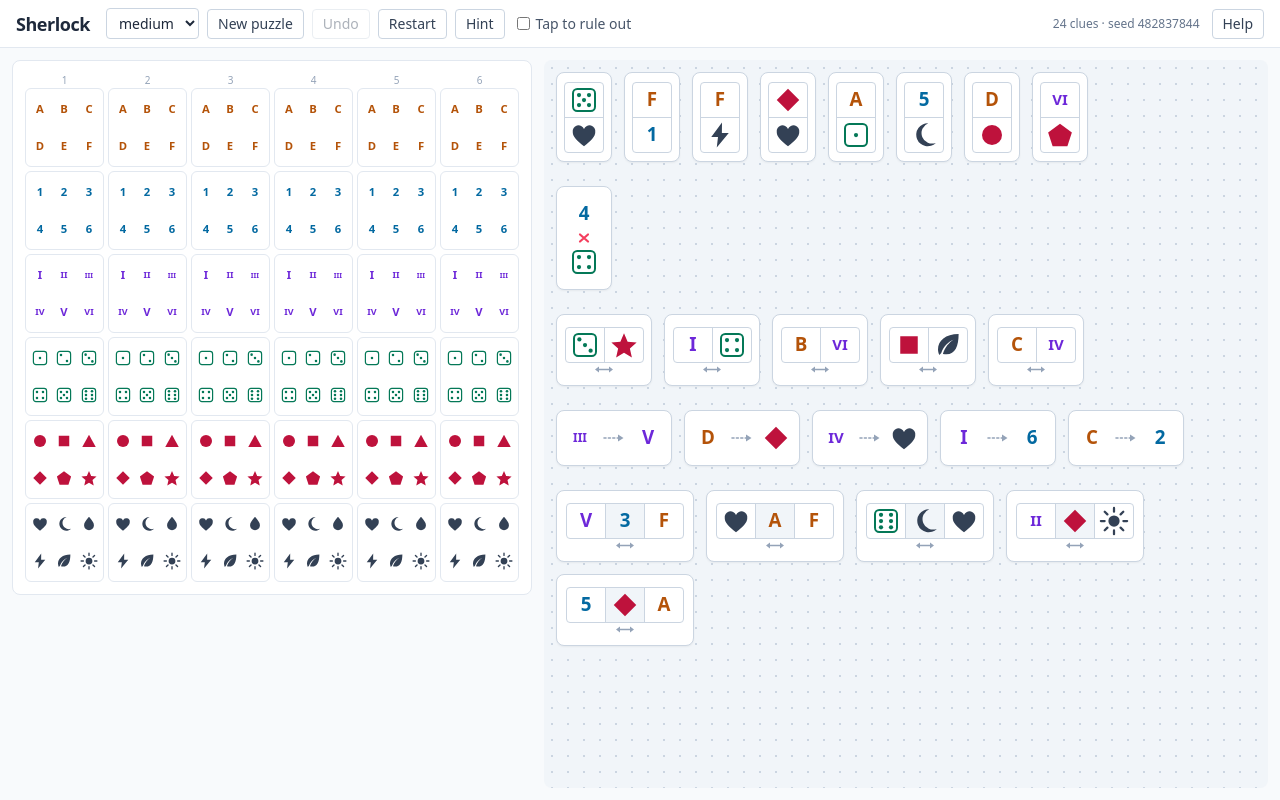
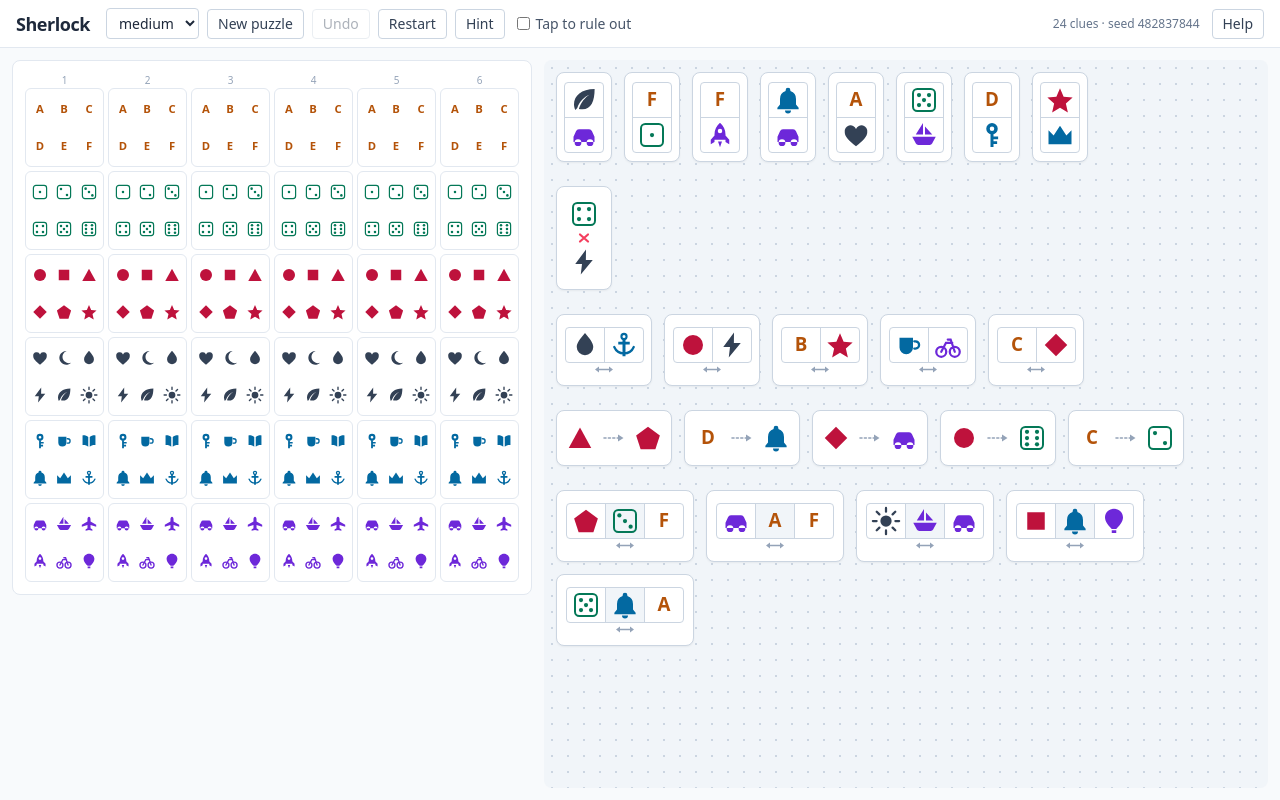
Before and after one commit to kristiandupont/sherlock, a React (Vite) app in the folder app/: page / in a window 1280 px wide. Built offline with nearby package versions, Linux system fonts and the light colour scheme.

Commit message:
Improved images

```diff
--- a/app/src/ui/tileSets.ts
+++ b/app/src/ui/tileSets.ts
@@ -1,12 +1,22 @@
 /**
- * Artwork for the tiles. Each row is one category of six symbols; the row's
- * colour is what makes a clue readable at a glance, so the six hues are kept
- * well apart.
+ * Artwork for the tiles.
+ *
+ * The naming rule matters more than the drawing: a player works a clue out by
+ * saying it to themselves — "A is next to three" — so every tile needs a name
+ * that identifies it on its own. An earlier set had digits, roman numerals and
+ * dice all at once, three rows denoting the same six things, and "three" no
+ * longer picked out a tile. Colour cannot repair that, because nobody thinks in
+ * colour. `tileSets.test.ts` holds the rule: all thirty-six names distinct.
+ *
+ * Within a row the glyph tells tiles apart; across rows the hue does. Keeping
+ * those two channels separate is why a row is drawn in a single colour.
  */
 export type Glyph = {
-  /** Rendered as centred text, for letters and numerals. */
+  /** What a player would call this tile. Unique across every row. */
+  name: string;
+  /** Rendered as centred text, for letters. */
   text?: string;
-  /** Filled path in a 24x24 box. */
+  /** Filled path in a 24x24 box. Holes are wound the opposite way round. */
   fill?: string;
   /** Stroked path in a 24x24 box, drawn over the fill. */
   stroke?: string;
@@ -23,24 +33,90 @@ export type RowMeta = {
   glyphs: Glyph[];
 };
 
-const SHAPES = [
-  "M12 4a8 8 0 1 0 0 16 8 8 0 0 0 0-16Z",
-  "M5 5h14v14H5Z",
-  "M12 3.5 21 20H3Z",
-  "M12 3 21 12 12 21 3 12Z",
-  "M12 3 21.5 9.9 17.9 21H6.1L2.5 9.9Z",
-  "M12 2.6 14.9 9.3 22.1 10 16.7 14.8 18.3 21.9 12 18.2 5.7 21.9 7.3 14.8 1.9 10 9.1 9.3Z",
+const SHAPES: Glyph[] = [
+  { name: "circle", fill: "M12 4a8 8 0 1 0 0 16 8 8 0 0 0 0-16Z" },
+  { name: "square", fill: "M5 5h14v14H5Z" },
+  { name: "triangle", fill: "M12 3.5 21 20H3Z" },
+  { name: "diamond", fill: "M12 3 21 12 12 21 3 12Z" },
+  { name: "pentagon", fill: "M12 3 21.5 9.9 17.9 21H6.1L2.5 9.9Z" },
+  {
+    name: "star",
+    fill: "M12 2.6 14.9 9.3 22.1 10 16.7 14.8 18.3 21.9 12 18.2 5.7 21.9 7.3 14.8 1.9 10 9.1 9.3Z",
+  },
 ];
 
 const SYMBOLS: Glyph[] = [
-  { fill: "M12 21C6.2 16.2 3 13.2 3 9.7A4.7 4.7 0 0 1 12 7.2 4.7 4.7 0 0 1 21 9.7c0 3.5-3.2 6.5-9 11.3Z" },
-  { fill: "M15.4 2.6a9.2 9.2 0 1 0 6.1 15.7A7.3 7.3 0 0 1 15.4 2.6Z" },
-  { fill: "M12 2.4c4.1 5.1 6.6 7.8 6.6 11.2a6.6 6.6 0 0 1-13.2 0C5.4 10.2 7.9 7.5 12 2.4Z" },
-  { fill: "M13.6 2 5 13.6h5.4L9.4 22 19 10.4h-5.5L13.6 2Z" },
-  { fill: "M20.5 3.2C10 3.2 4 8.6 4 15.4c0 1.8.4 3.3 1.1 4.5l1.5-1.5c1.8-5.8 5.9-9.1 9.9-10.9-3.7 2.5-6.9 6.1-8.6 11.6 9.1 2 12.6-5 12.6-15.9Z" },
   {
+    name: "heart",
+    fill: "M12 21C6.2 16.2 3 13.2 3 9.7A4.7 4.7 0 0 1 12 7.2 4.7 4.7 0 0 1 21 9.7c0 3.5-3.2 6.5-9 11.3Z",
+  },
+  { name: "moon", fill: "M15.4 2.6a9.2 9.2 0 1 0 6.1 15.7A7.3 7.3 0 0 1 15.4 2.6Z" },
+  { name: "drop", fill: "M12 2.4c4.1 5.1 6.6 7.8 6.6 11.2a6.6 6.6 0 0 1-13.2 0C5.4 10.2 7.9 7.5 12 2.4Z" },
+  { name: "bolt", fill: "M13.6 2 5 13.6h5.4L9.4 22 19 10.4h-5.5L13.6 2Z" },
+  {
+    name: "leaf",
+    fill: "M20.5 3.2C10 3.2 4 8.6 4 15.4c0 1.8.4 3.3 1.1 4.5l1.5-1.5c1.8-5.8 5.9-9.1 9.9-10.9-3.7 2.5-6.9 6.1-8.6 11.6 9.1 2 12.6-5 12.6-15.9Z",
+  },
+  {
+    name: "sun",
     fill: "M12 7.5a4.5 4.5 0 1 0 0 9 4.5 4.5 0 0 0 0-9Z",
-    stroke: "M12 1.5v3M12 19.5v3M1.5 12h3M19.5 12h3M4.6 4.6l2.1 2.1M17.3 17.3l2.1 2.1M4.6 19.4l2.1-2.1M17.3 6.7l2.1-2.1",
+    stroke:
+      "M12 1.5v3M12 19.5v3M1.5 12h3M19.5 12h3M4.6 4.6l2.1 2.1M17.3 17.3l2.1 2.1M4.6 19.4l2.1-2.1M17.3 6.7l2.1-2.1",
+  },
+];
+
+const THINGS: Glyph[] = [
+  {
+    name: "key",
+    // Bow drawn clockwise, its hole anticlockwise, so the two cancel.
+    fill: "M12 2.4a4.6 4.6 0 1 1 0 9.2 4.6 4.6 0 0 1 0-9.2Z M12 5.2a1.8 1.8 0 1 0 0 3.6 1.8 1.8 0 1 0 0-3.6Z M10.8 10.4h2.4v11.2h-2.4Z M13.2 13.2h3.7v2.2h-3.7Z M13.2 17h2.9v2.2h-2.9Z",
+  },
+  {
+    name: "cup",
+    fill: "M4.4 6.2h10.8V14a5.4 5.4 0 0 1-10.8 0V6.2Z",
+    stroke: "M16.2 9h1a2.9 2.9 0 0 1 0 5.8h-1",
+  },
+  {
+    name: "book",
+    fill: "M11 6.6C9.2 5 6.6 4.3 3.4 4.5v12.9c3.2-.2 5.8.5 7.6 2.1V6.6Z M13 6.6c1.8-1.6 4.4-2.3 7.6-2.1v12.9c-3.2-.2-5.8.5-7.6 2.1V6.6Z",
+  },
+  {
+    name: "bell",
+    fill: "M12 2.2a1.9 1.9 0 0 0-1.9 1.9v.7A6.6 6.6 0 0 0 5.6 11.2v4.4l-2.1 2.6v1.1h17v-1.1l-2.1-2.6v-4.4a6.6 6.6 0 0 0-4.5-6.4v-.7A1.9 1.9 0 0 0 12 2.2Z M9.6 20.4a2.4 2.4 0 0 0 4.8 0H9.6Z",
+  },
+  { name: "crown", fill: "M2.8 8.2 6.9 12.4 12 4.6l5.1 7.8 4.1-4.2v11.2H2.8V8.2Z" },
+  {
+    name: "anchor",
+    fill: "M12 2.2a2.9 2.9 0 1 1 0 5.8 2.9 2.9 0 0 1 0-5.8Z M12 3.9a1.2 1.2 0 1 0 0 2.4 1.2 1.2 0 1 0 0-2.4Z M10.8 7.4h2.4V21h-2.4Z M7.4 9.4h9.2v2.2H7.4Z",
+    stroke: "M4.2 13.6a8.5 8.5 0 0 0 15.6 0",
+  },
+];
+
+const TRAVEL: Glyph[] = [
+  {
+    name: "car",
+    fill: "M3.6 13.4 5.6 8.9A2.6 2.6 0 0 1 8 7.4h8a2.6 2.6 0 0 1 2.4 1.5l2 4.5v4.2H3.6v-4.2Z M7.2 15.4a2.7 2.7 0 1 0 0 5.4 2.7 2.7 0 0 0 0-5.4Z M16.8 15.4a2.7 2.7 0 1 0 0 5.4 2.7 2.7 0 0 0 0-5.4Z",
+  },
+  {
+    name: "ship",
+    fill: "M11.2 2.4v9.2H5.4L11.2 2.4Z M12.8 5.2 18.6 11.6h-5.8V5.2Z M2.6 13.4h18.8l-2.9 5.4a2.2 2.2 0 0 1-1.9 1.1H7.4a2.2 2.2 0 0 1-1.9-1.1L2.6 13.4Z",
+  },
+  {
+    name: "plane",
+    fill: "M12 2.2c1.15 0 2.05 1.55 2.05 3.5v3.1l7.55 4.35v2.4l-7.55-2.2v4.2l2.5 1.7v1.8L12 19.9l-4.55 1.15v-1.8l2.5-1.7v-4.2L2.4 15.55v-2.4l7.55-4.35V5.7c0-1.95.9-3.5 2.05-3.5Z",
+  },
+  {
+    name: "rocket",
+    fill: "M12 2.2c2.8 2.3 4.4 5.7 4.4 9.4v4.2H7.6v-4.2c0-3.7 1.6-7.1 4.4-9.4Z M12 6.9a1.8 1.8 0 1 0 0 3.6 1.8 1.8 0 1 0 0-3.6Z M7.6 12.4 4.6 15.8v3.6l3-1.9v-5.1Z M16.4 12.4l3 3.4v3.6l-3-1.9v-5.1Z M10.4 17.2h3.2L12 21.8Z",
+  },
+  {
+    name: "bike",
+    stroke:
+      "M6.6 13.4a4 4 0 1 1 0 8 4 4 0 0 1 0-8Zm10.8 0a4 4 0 1 1 0 8 4 4 0 0 1 0-8ZM6.6 17.4l3.8-7.2h4.6l2.4 7.2M10.4 10.2h5M15 10.2l-.9-2.6h-2.3",
+  },
+  {
+    name: "balloon",
+    fill: "M12 2.2c-4 0-7.2 3.1-7.2 7 0 3.4 3.1 6.9 5.4 9.1h3.6c2.3-2.2 5.4-5.7 5.4-9.1 0-3.9-3.2-7-7.2-7Z M10.2 19.4h3.6v2.3h-3.6Z",
   },
 ];
 
@@ -49,33 +125,21 @@ export const ROWS: RowMeta[] = [
     name: "Letters",
     color: "#b45309",
     soft: "#fef3c7",
-    glyphs: ["A", "B", "C", "D", "E", "F"].map((text) => ({ text })),
-  },
-  {
-    name: "Numbers",
-    color: "#0369a1",
-    soft: "#e0f2fe",
-    glyphs: ["1", "2", "3", "4", "5", "6"].map((text) => ({ text })),
-  },
-  {
-    name: "Numerals",
-    color: "#6d28d9",
-    soft: "#ede9fe",
-    glyphs: ["I", "II", "III", "IV", "V", "VI"].map((text) => ({ text })),
+    glyphs: ["A", "B", "C", "D", "E", "F"].map((text) => ({ name: text, text })),
   },
   {
     name: "Dice",
     color: "#047857",
     soft: "#d1fae5",
-    glyphs: [1, 2, 3, 4, 5, 6].map((pips) => ({ pips })),
+    glyphs: ["one", "two", "three", "four", "five", "six"].map((name, index) => ({
+      name,
+      pips: index + 1,
+    })),
   },
-  {
-    name: "Shapes",
-    color: "#be123c",
-    soft: "#ffe4e6",
-    glyphs: SHAPES.map((fill) => ({ fill })),
-  },
+  { name: "Shapes", color: "#be123c", soft: "#ffe4e6", glyphs: SHAPES },
   { name: "Symbols", color: "#334155", soft: "#e2e8f0", glyphs: SYMBOLS },
+  { name: "Things", color: "#0369a1", soft: "#e0f2fe", glyphs: THINGS },
+  { name: "Travel", color: "#6d28d9", soft: "#ede9fe", glyphs: TRAVEL },
 ];
 
 /** Pip layout in a 24x24 box, indexed by face value. */
@@ -113,12 +177,5 @@ export const DICE_PIPS: number[][][] = [
   ],
 ];
 
-export const tileName = (row: number, tile: number): string => {
-  const meta = ROWS[row];
-  const glyph = meta.glyphs[tile];
-  if (glyph.text) return `${meta.name} ${glyph.text}`;
-  if (glyph.pips) return `${meta.name} ${glyph.pips}`;
-  const shapeNames = ["circle", "square", "triangle", "diamond", "pentagon", "star"];
-  const symbolNames = ["heart", "moon", "drop", "bolt", "leaf", "sun"];
-  return `${meta.name} ${(meta.name === "Shapes" ? shapeNames : symbolNames)[tile]}`;
-};
+export const tileName = (row: number, tile: number): string =>
+  `${ROWS[row].name} ${ROWS[row].glyphs[tile].name}`;
```
Also changed, not shown: 2 other files (tests, documents, lock files or other folders).
